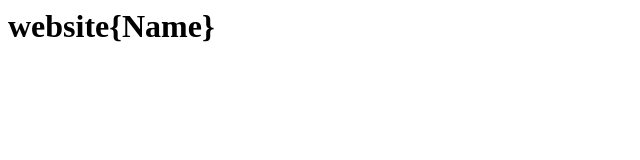
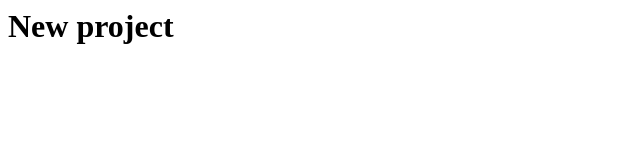
Before and after one commit to shaik-jani/website, a plain HTML site: page index.html in a window 1280 px wide. Shown: the whole page, without its empty margins (0-640 px from the left). Drawn offline with Linux system fonts and the light colour scheme.

Commit message:
Update index.html

```diff
--- a/index.html
+++ b/index.html
@@ -6,9 +6,7 @@
     <title>New website</title>
 </head>
 <body>
-    <h1>website{Name}</h1>
-    <script>
-    var Name = "new project";
-    </script>
+    <h1>New project</h1>
+
 </body>
 </html>
```
